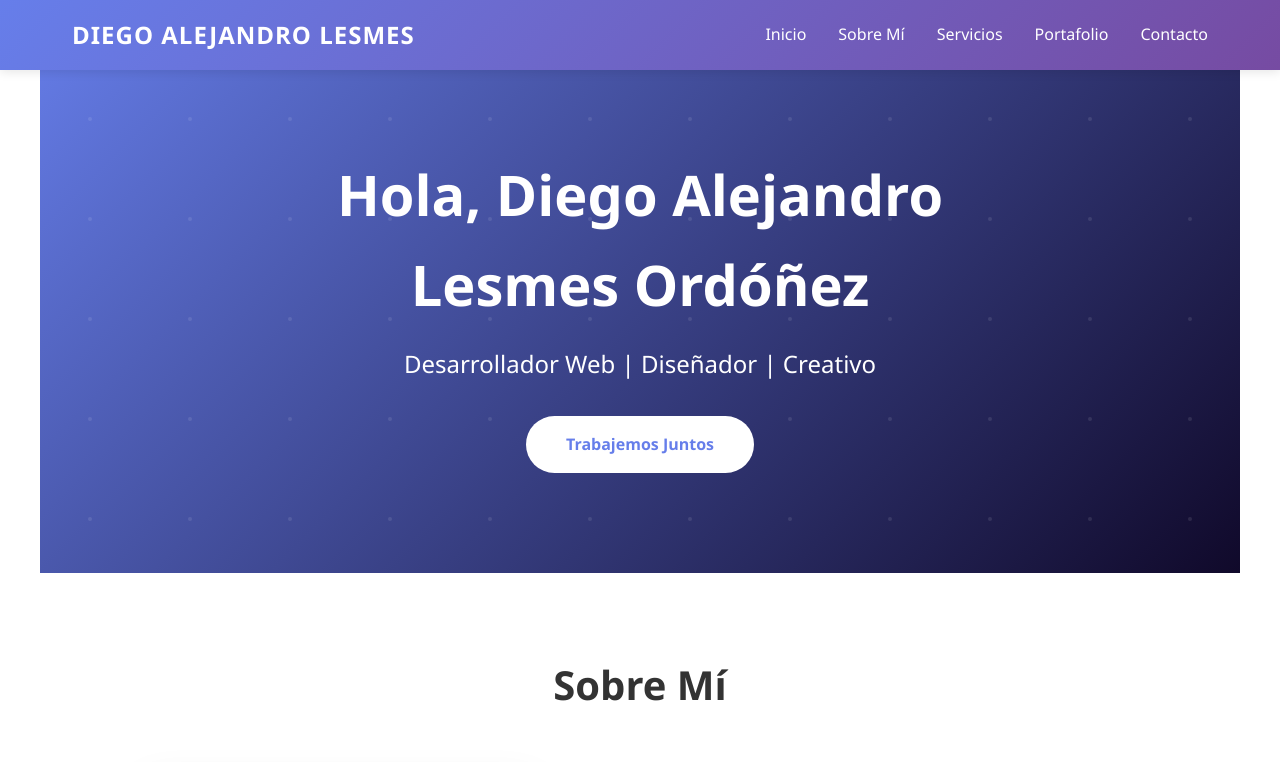
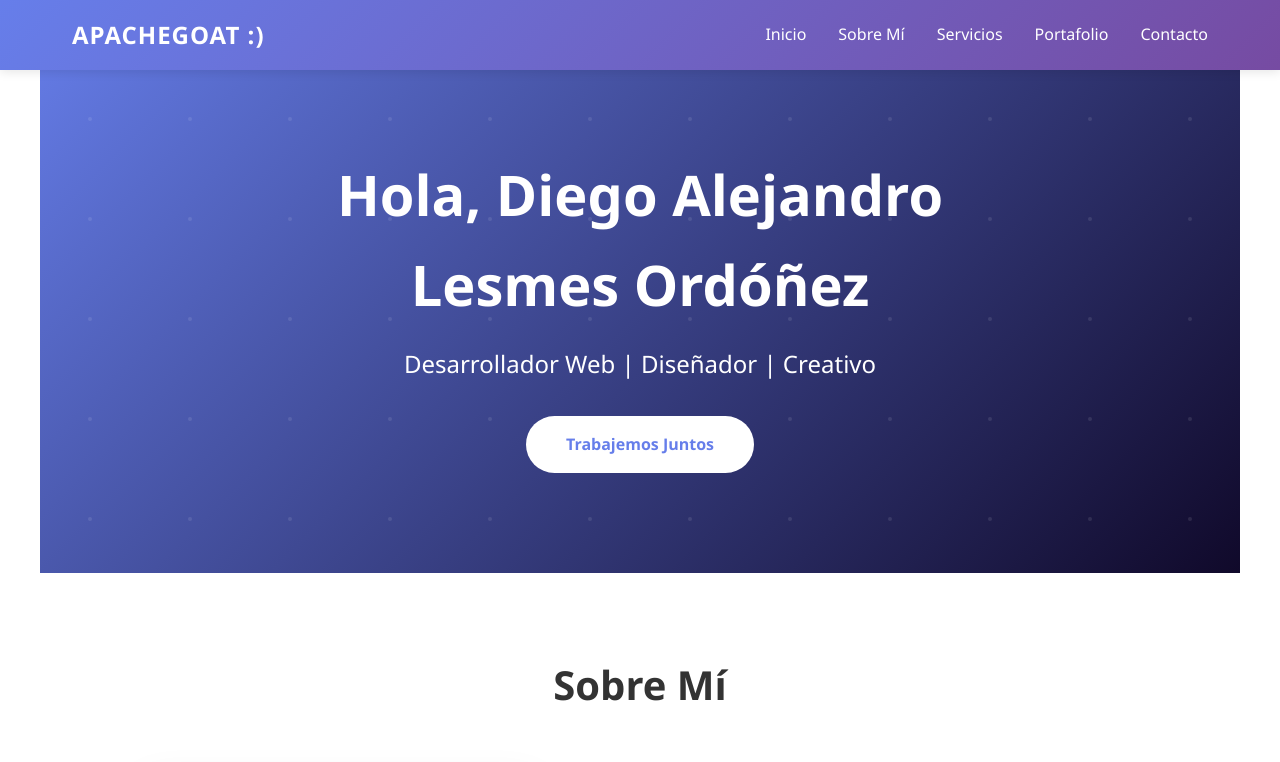
Before and after one commit to APACHES6X/Ejercicio-GIT-Y-Github, a plain HTML site: page index.html in a window 1280 px wide. Shown: the top 762 px of the page. Drawn offline with Linux system fonts and the light colour scheme.

Commit message:
ActualizaciÃ³n: SeparaciÃ³n HTML/CSS y personalizaciÃ³n - APACHEGOAT

```diff
--- a/index.html
+++ b/index.html
@@ -9,7 +9,7 @@
 <body>
     <header>
         <nav>
-            <div class="logo">DIEGO ALEJANDRO LESMES</div>
+            <div class="logo">APACHEGOAT :)</div>
             <ul>
                 <li><a href="#inicio">Inicio</a></li>
                 <li><a href="#sobre-mi">Sobre Mí</a></li>
```
